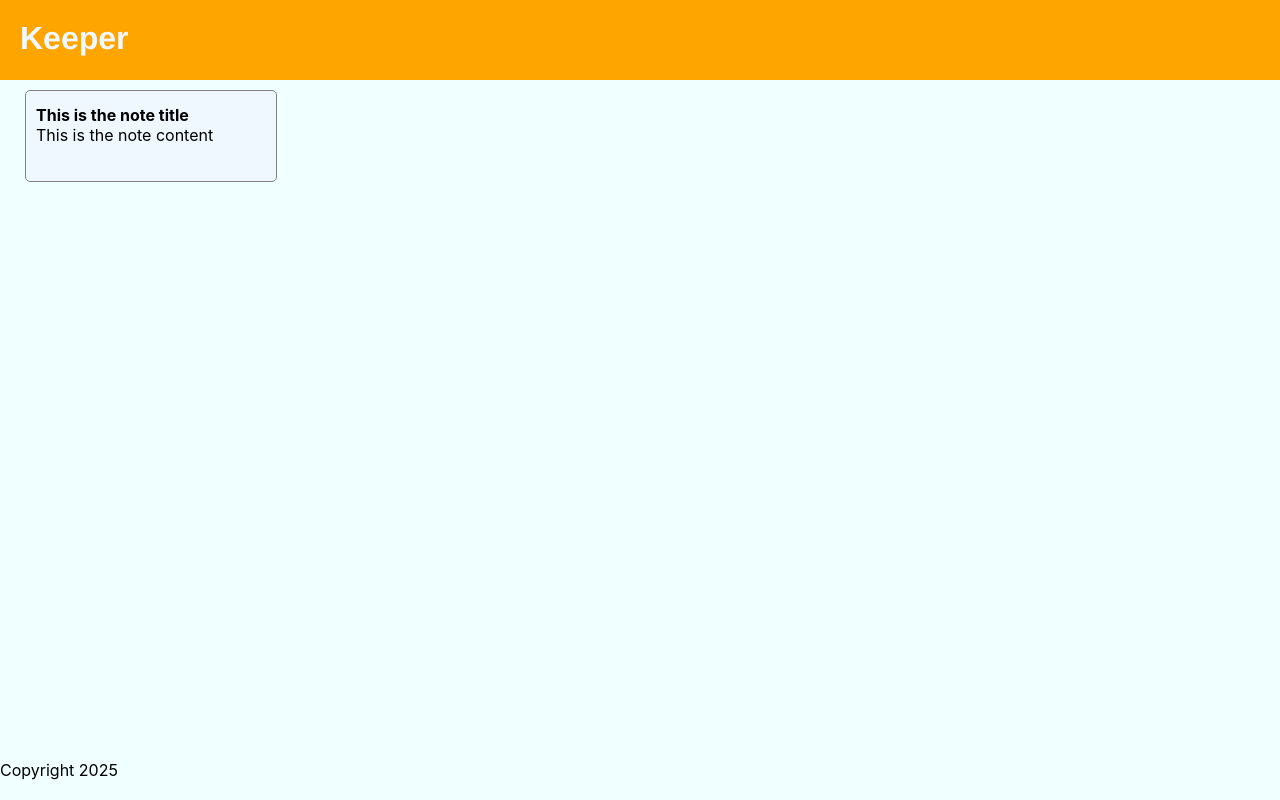
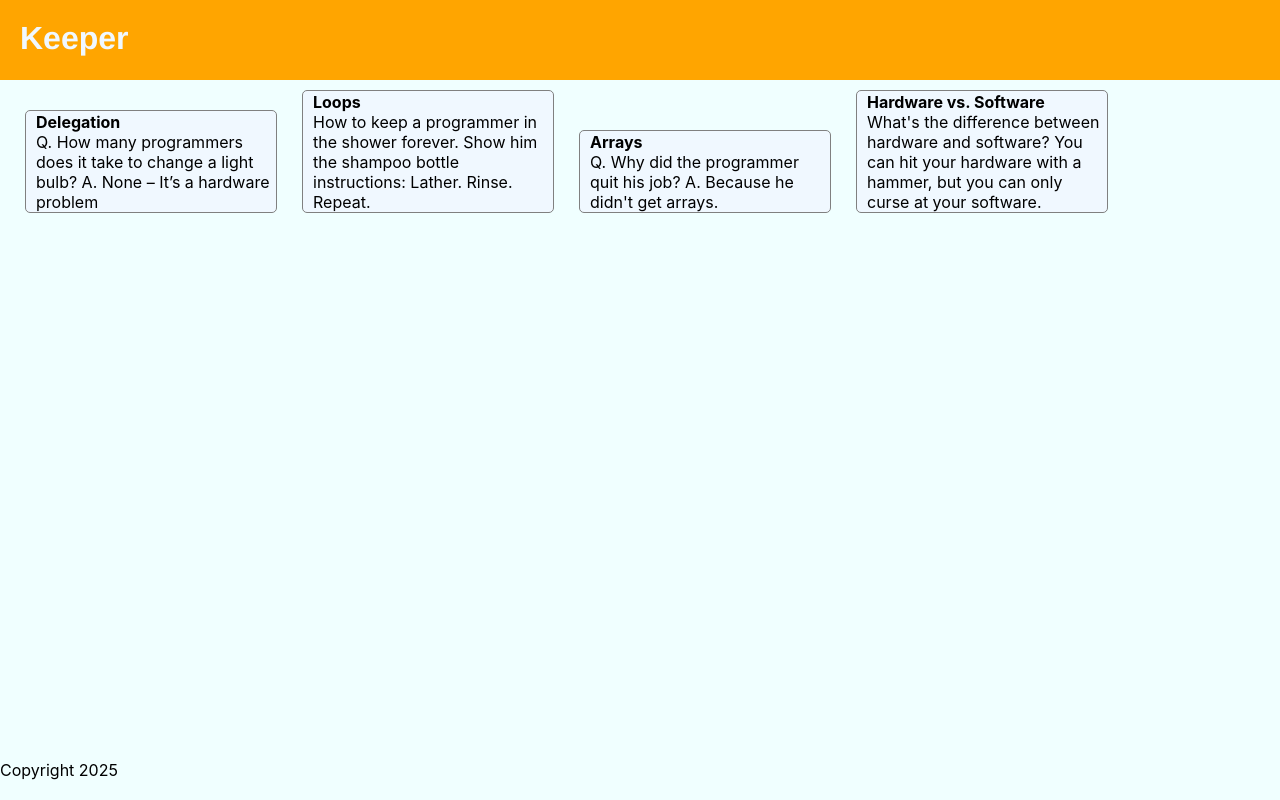
Before and after one commit to rangerbd/keeper-react-, a React (Create React App) app: page / in a window 1280 px wide. Built offline with nearby package versions, Linux system fonts and the light colour scheme.

Commit message:
adding props and more box

```diff
--- a/src/App.css
+++ b/src/App.css
@@ -18,9 +18,9 @@
 }
 
 .box{
+  display: inline-block;
   border: 1px solid grey;
   border-radius: 5px;
-  height: 90px;
   width: 240px;
   margin-top: 10px;
   margin-left: 25px;
@@ -31,7 +31,7 @@
 }
 .box h4 {
   margin-bottom: 0;
-  margin-top: 6%;
+  margin-top: 1px;
 
 }
 .box p{
--- a/src/App.js
+++ b/src/App.js
@@ -3,19 +3,27 @@
 import Header from './components/header';
 import Firstbox from './components/firstbox';
 import Footer from './components/footer';
+import notes from './components/note';
+
+
+function createNotes(notes){
+  return <Firstbox
+  key = {notes.key}
+  title = {notes.title}
+  content = {notes.content}
+
+  />
+}
 
 function App() {
   return (
     <div>
     <Header />
-    <Firstbox />
+
+    {notes.map(createNotes)}
     <Footer />
     </div>
   )
-
-
-
-
 }
 
 export default App;
--- a/src/components/firstbox.jsx
+++ b/src/components/firstbox.jsx
@@ -1,10 +1,11 @@
 import React from "react";
+import notes from "./note";
 
-function Firstbox(){
+function Firstbox(props){
     return(
     <div className="box">
-        <h4>This is the note title</h4>
-        <p>This is the note content</p>
+        <h4>{props.title}</h4>
+        <p>{props.content}</p>
     </div>
     )
 }
--- /dev/null
+++ b/src/components/note.js
@@ -0,0 +1,30 @@
+import React from "react";
+
+const notes = [
+    {
+      key: 1,
+      title: "Delegation",
+      content:
+        "Q. How many programmers does it take to change a light bulb? A. None – It’s a hardware problem"
+    },
+    {
+      key: 2,
+      title: "Loops",
+      content:
+        "How to keep a programmer in the shower forever. Show him the shampoo bottle instructions: Lather. Rinse. Repeat."
+    },
+    {
+      key: 3,
+      title: "Arrays",
+      content:
+        "Q. Why did the programmer quit his job? A. Because he didn't get arrays."
+    },
+    {
+      key: 4,
+      title: "Hardware vs. Software",
+      content:
+        "What's the difference between hardware and software? You can hit your hardware with a hammer, but you can only curse at your software."
+    }
+  ];
+
+  export default notes ;
```
